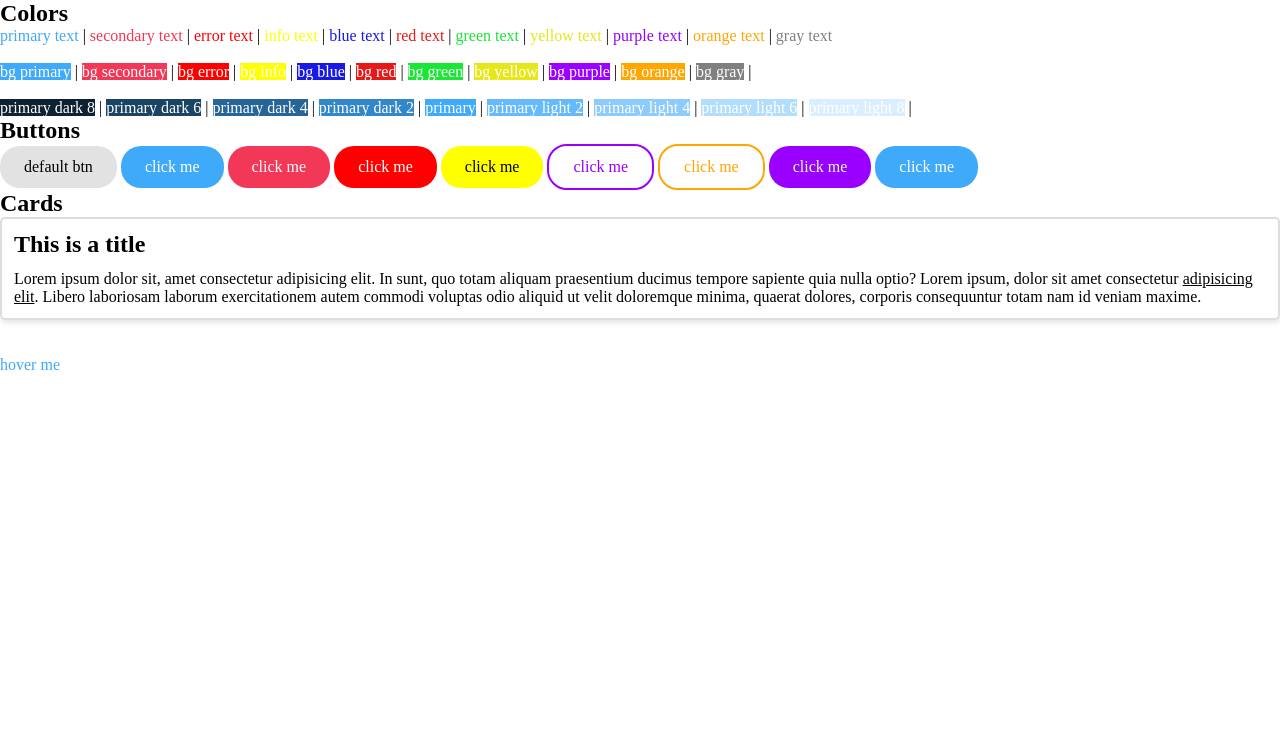
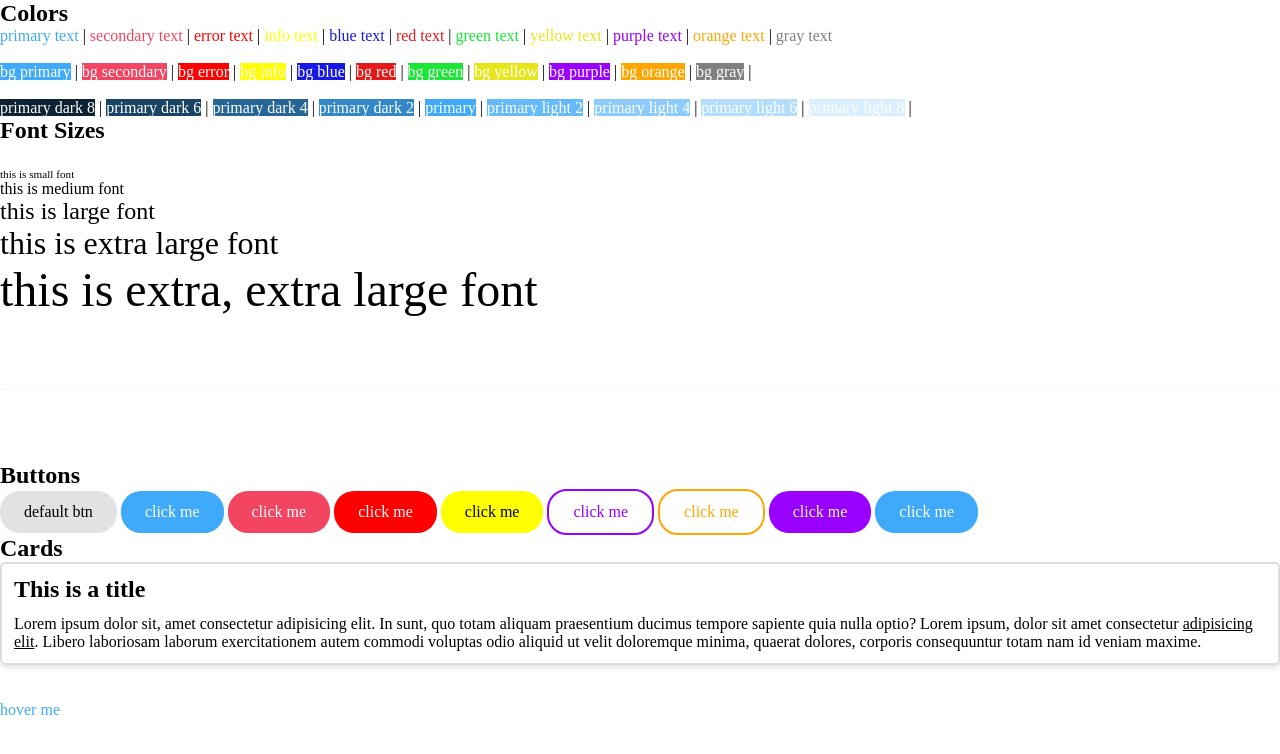
Before and after one commit to anusha-c18/custom-styling-library, a website: page index.html in a window 1280 px wide. Drawn offline with Linux system fonts and the light colour scheme.

Commit message:
feat: utility classes for padding, margin, opacity, border-radius, display, and font-size

```diff
--- a/index.html
+++ b/index.html
@@ -49,6 +49,14 @@
       <span class="bg-primary-light-8 text-white">primary light 8</span> |
 
       <!-- font sizes -->
+      <h2 class="mb-2">Font Sizes</h2>
+      <div class="font-sm">this is small font</div>
+      <div class="font-md">this is medium font</div>
+      <div class="font-lg">this is large font</div>
+      <div class="font-xl">this is extra large font</div>
+      <div class="font-xxl">this is extra, extra large font</div>
+
+      <hr class="mt-4 mb-4" />
 
       <!-- buttons -->
       <h2>Buttons</h2>
--- /dev/null
+++ b/jelly/_utilities.scss
@@ -0,0 +1,179 @@
+@use "sass:math";
+
+$utilities: (
+  "padding": (
+    "prefix": "p",
+    "values": (
+      "0": 0,
+      "1": $base-padding,
+      "2": $base-padding * 2,
+      "3": $base-padding * 4,
+      "4": $base-padding * 6,
+      "5": $base-padding * 8,
+    ),
+  ),
+  "padding-left": (
+    "prefix": "pl",
+    "values": (
+      "0": 0,
+      "1": $base-padding,
+      "2": $base-padding * 2,
+      "3": $base-padding * 4,
+      "4": $base-padding * 6,
+      "5": $base-padding * 8,
+    ),
+  ),
+  "padding-right": (
+    "prefix": "pr",
+    "values": (
+      "0": 0,
+      "1": $base-padding,
+      "2": $base-padding * 2,
+      "3": $base-padding * 4,
+      "4": $base-padding * 6,
+      "5": $base-padding * 8,
+    ),
+  ),
+  "padding-top": (
+    "prefix": "pt",
+    "values": (
+      "0": 0,
+      "1": $base-padding,
+      "2": $base-padding * 2,
+      "3": $base-padding * 4,
+      "4": $base-padding * 6,
+      "5": $base-padding * 8,
+    ),
+  ),
+  "padding-bottom": (
+    "prefix": "pb",
+    "values": (
+      "0": 0,
+      "1": $base-padding,
+      "2": $base-padding * 2,
+      "3": $base-padding * 4,
+      "4": $base-padding * 6,
+      "5": $base-padding * 8,
+    ),
+  ),
+  "margin": (
+    "prefix": "m",
+    "values": (
+      "0": 0,
+      "1": $base-margin,
+      "2": $base-margin * 2,
+      "3": $base-margin * 4,
+      "4": $base-margin * 6,
+      "5": $base-margin * 8,
+    ),
+  ),
+  "margin-left": (
+    "prefix": "ml",
+    "values": (
+      "0": 0,
+      "1": $base-margin,
+      "2": $base-margin * 2,
+      "3": $base-margin * 4,
+      "4": $base-margin * 6,
+      "5": $base-margin * 8,
+    ),
+  ),
+  "margin-right": (
+    "prefix": "mr",
+    "values": (
+      "0": 0,
+      "1": $base-margin,
+      "2": $base-margin * 2,
+      "3": $base-margin * 4,
+      "4": $base-margin * 6,
+      "5": $base-margin * 8,
+    ),
+  ),
+  "margin-top": (
+    "prefix": "mt",
+    "values": (
+      "0": 0,
+      "1": $base-margin,
+      "2": $base-margin * 2,
+      "3": $base-margin * 4,
+      "4": $base-margin * 6,
+      "5": $base-margin * 8,
+    ),
+  ),
+  "margin-bottom": (
+    "prefix": "mb",
+    "values": (
+      "0": 0,
+      "1": $base-margin,
+      "2": $base-margin * 2,
+      "3": $base-margin * 4,
+      "4": $base-margin * 6,
+      "5": $base-margin * 8,
+    ),
+  ),
+
+  "opacity": (
+    "prefix": "o",
+    "values": (
+      "10": 0.1,
+      "20": 0.2,
+      "30": 0.3,
+      "40": 0.4,
+      "50": 0.5,
+      "60": 0.6,
+      "70": 0.7,
+      "80": 0.8,
+      "90": 0.9,
+      "100": 1,
+    ),
+  ),
+  "border-radius": (
+    "prefix": "br",
+    "values": (
+      "default": $base-border-radius,
+      "none": 0,
+      "xs": math.div($base-border-radius, 4),
+      "sm": math.div($base-border-radius, 2),
+      "lg": $base-border-radius * 2,
+      "full": 50%,
+    ),
+  ),
+  "display": (
+    "prefix": "display",
+    "values": (
+      "n": none,
+      "b": block,
+      "f": flex,
+      "i": inline,
+      "i-b": inline-block,
+    ),
+  ),
+  "font-size": (
+    "prefix": "font",
+    "values": (
+      "sm": $font-size-sm,
+      "md": $base-font-size,
+      "lg": $font-size-lg,
+      "xl": $font-size-xl,
+      "xxl": $font-size-xxl,
+    ),
+  ),
+);
+
+// generate utility classes
+@each $property, $map in $utilities {
+  $prefix: map-get($map, "prefix");
+  $values: map-get($map, "values");
+
+  @each $k, $v in $values {
+    @if ($k == "default") {
+      .#{$prefix} {
+        #{$property}: $v;
+      }
+    } @else {
+      .#{$prefix}-#{$k} {
+        #{$property}: $v;
+      }
+    }
+  }
+}
--- a/jelly/_variables.scss
+++ b/jelly/_variables.scss
@@ -1,6 +1,6 @@
 //theme colors
 $primary: #3fa9fa;
-$secondary: rgb(243, 55, 86);
+$secondary: rgb(243, 68, 98);
 $error: red;
 $info: yellow;
 
--- a/jelly/index.scss
+++ b/jelly/index.scss
@@ -14,3 +14,4 @@
 @import "components/button";
 
 // utilities
+@import "utilities";
```
Also changed, not shown: css/index.css.
